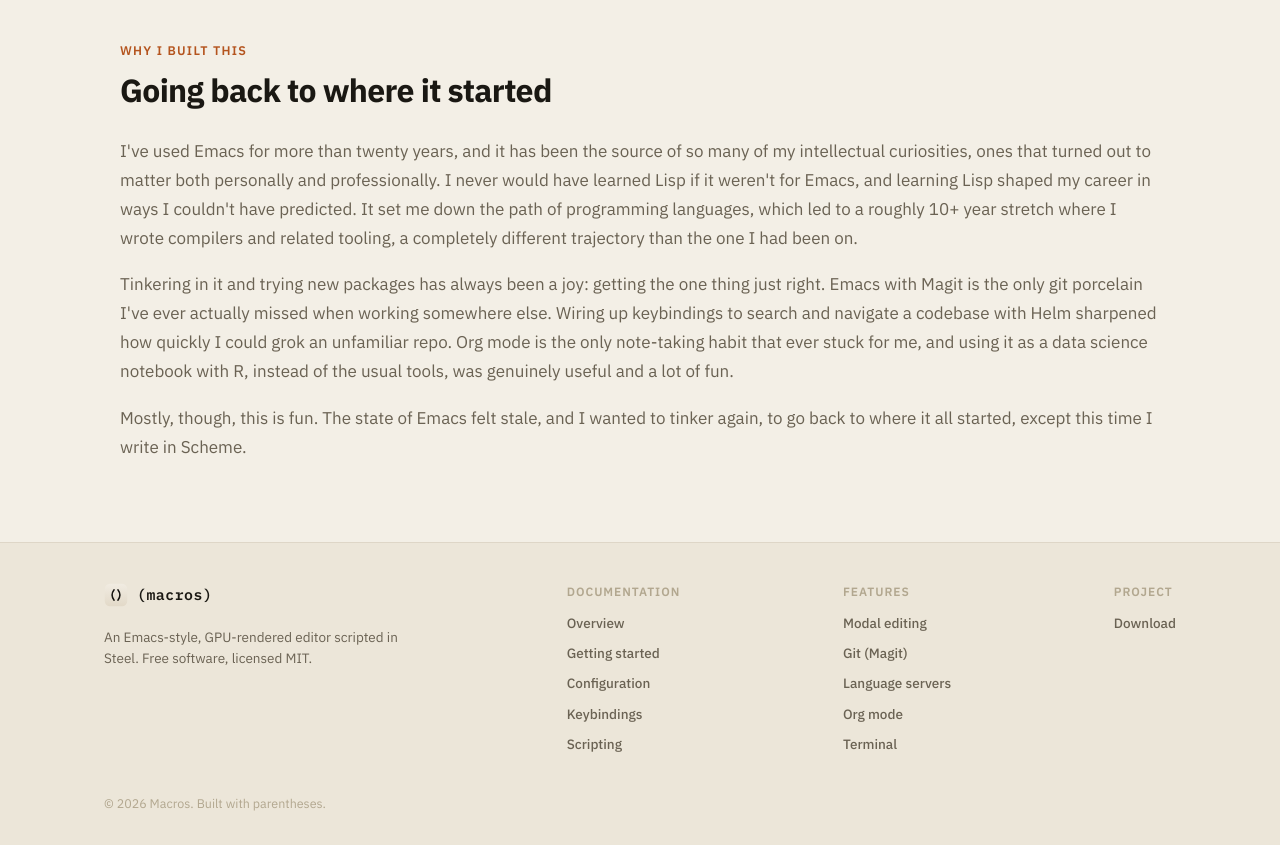
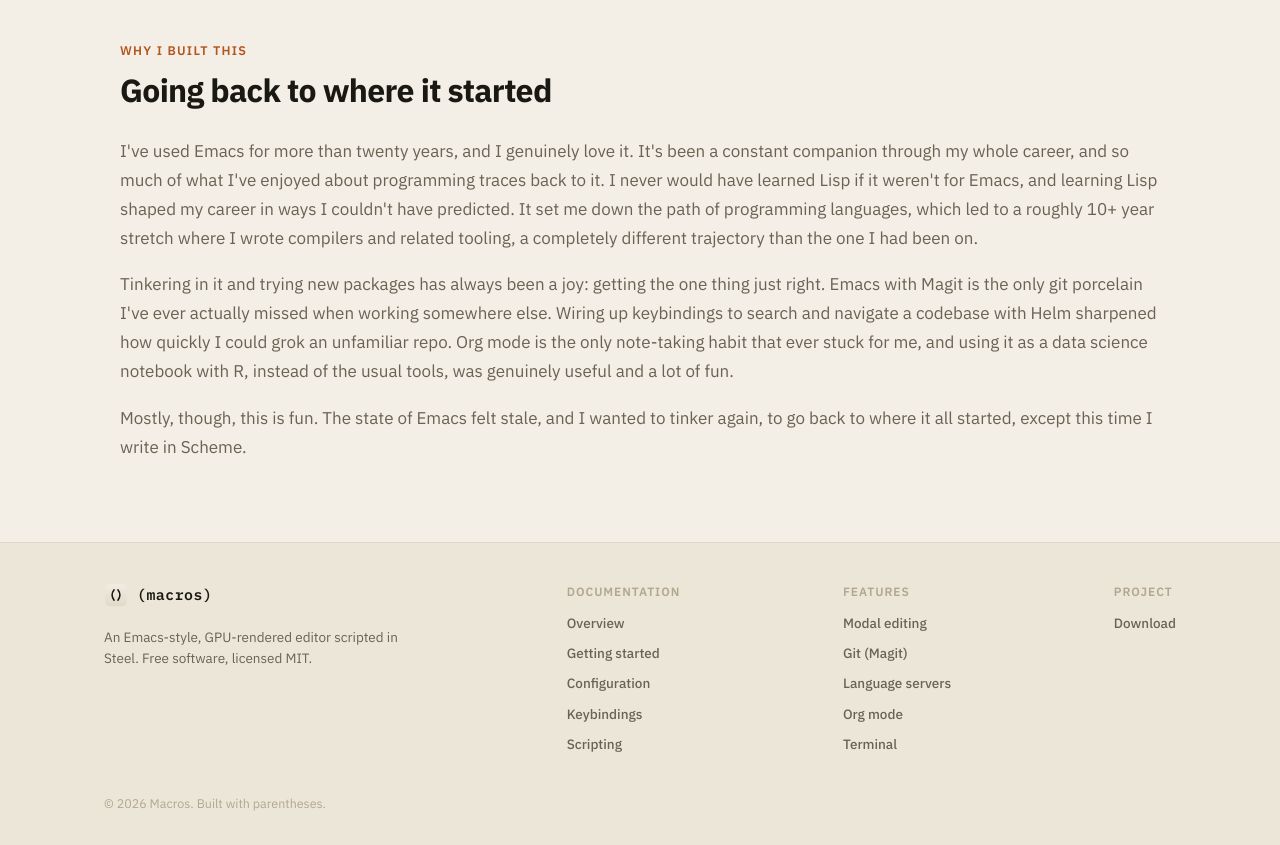
Before and after one commit to alecStewart1/macros, a Next.js app in the folder web/: page / in a window 1280 px wide. Shown: the part 2100-2945 px from the top of the page. Built offline with nearby package versions, Linux system fonts and the light colour scheme.

Commit message:
updates landing page

```diff
--- a/web/app/page.tsx
+++ b/web/app/page.tsx
@@ -214,12 +214,12 @@
         }}
       >
         <p style={{ margin: 0 }}>
-          I&apos;ve used Emacs for more than twenty years, and it has been the
-          source of so many of my intellectual curiosities, ones that turned out
-          to matter both personally and professionally. I never would have
-          learned Lisp if it weren&apos;t for Emacs, and learning Lisp shaped my
-          career in ways I couldn&apos;t have predicted. It set me down the path
-          of programming languages, which led to a roughly 10+ year
+          I&apos;ve used Emacs for more than twenty years, and I genuinely love
+          it. It&apos;s been a constant companion through my whole career, and so
+          much of what I&apos;ve enjoyed about programming traces back to it. I
+          never would have learned Lisp if it weren&apos;t for Emacs, and learning
+          Lisp shaped my career in ways I couldn&apos;t have predicted. It set me
+          down the path of programming languages, which led to a roughly 10+ year
           stretch where I wrote compilers and related tooling, a completely
           different trajectory than the one I had been on.
         </p>
```
